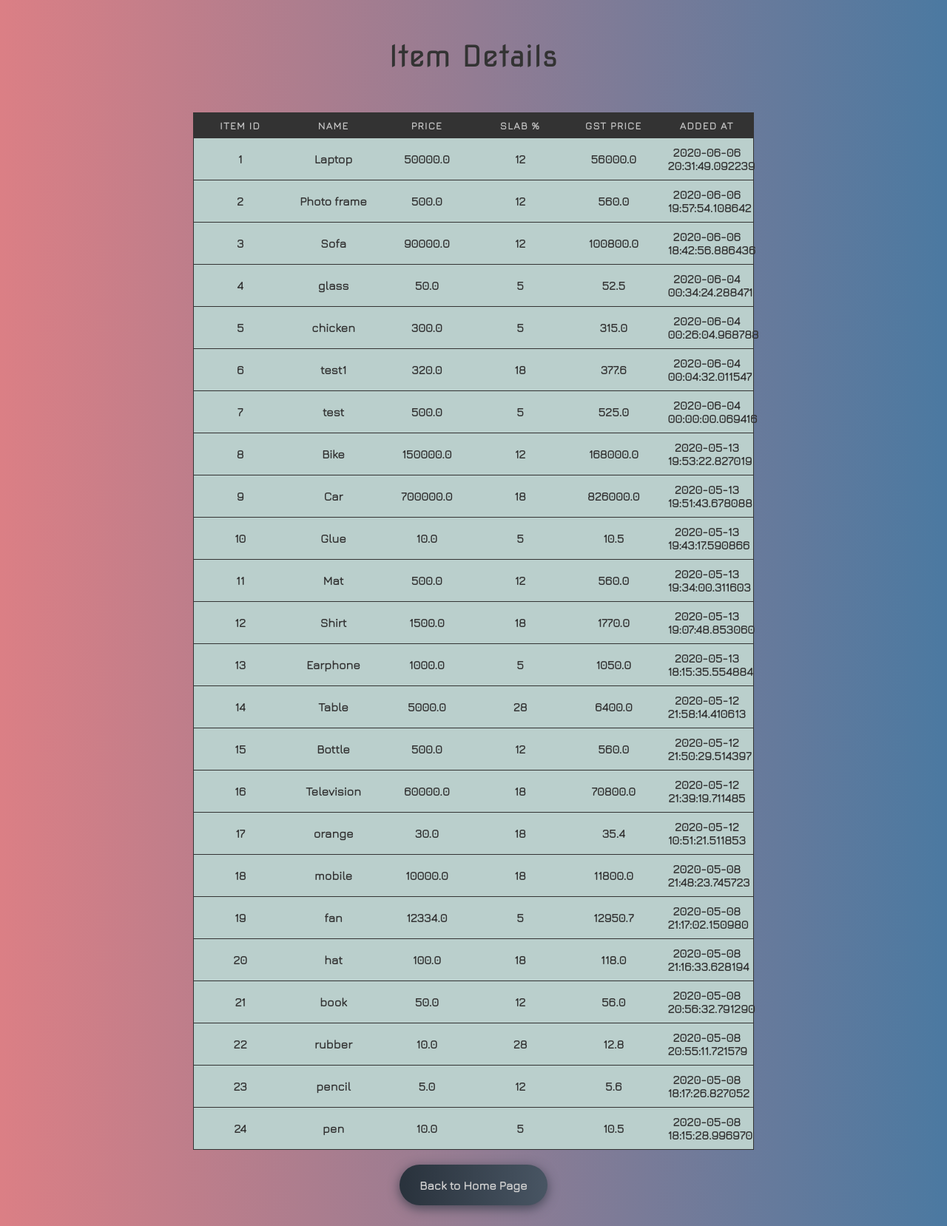
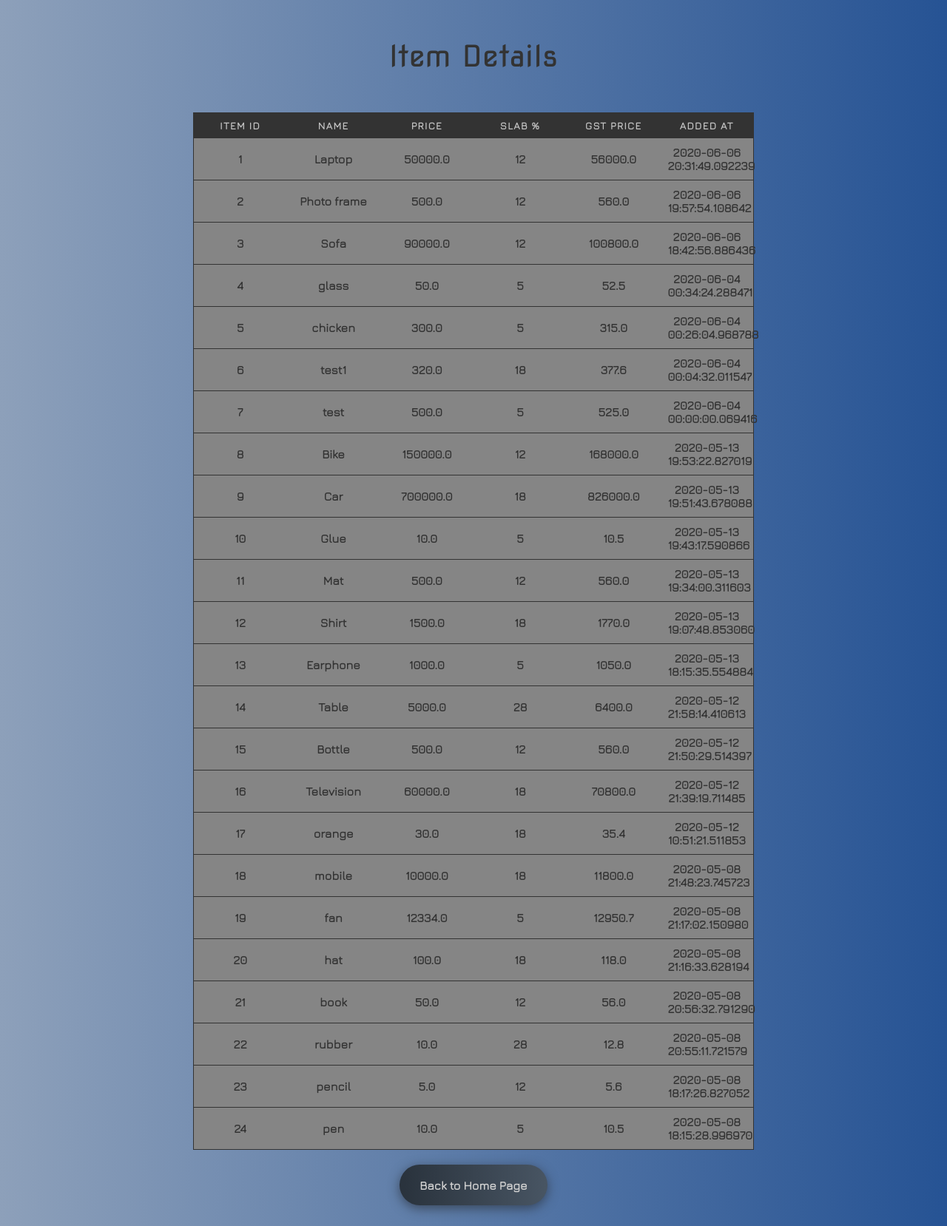
Before and after one commit to Nelson542/GST-Demonstrator, a Flask app: page /table in a window 1280 px wide. Shown: the whole page at 74% size. Run offline with Flask 2, Linux system fonts and the light colour scheme; data comes from the database, SQL or seed files in the repository.

Commit message:
changing background again

```diff
--- a/static/css/calculate.css
+++ b/static/css/calculate.css
@@ -14,9 +14,9 @@
 
 .overlay
 {
-    background: #4B79A1;
-    background: -webkit-linear-gradient(to left, #4B79A1 , #db7f85);
-    background: linear-gradient(to left, #4B79A1 , #db7f85);
+    background: #265394;
+    background: -webkit-linear-gradient(to left, #265394 , #8da0ba);
+    background: linear-gradient(to left, #265394 , #8da0ba);
     width: 30%;
     margin: 3.125rem auto 0 auto;
 }
--- a/static/css/home.css
+++ b/static/css/home.css
@@ -1,8 +1,8 @@
 .overlay
 {
-    background: #4B79A1;
-    background: -webkit-linear-gradient(to left, #4B79A1 , #db7f85);
-    background: linear-gradient(to left, #4B79A1 , #db7f85);
+    background: #265394;
+    background: -webkit-linear-gradient(to left, #265394 , #8da0ba);
+    background: linear-gradient(to left, #265394 , #8da0ba);
 }
 
 @media only screen and (max-width: 600px) {
--- a/static/css/itemdetails.css
+++ b/static/css/itemdetails.css
@@ -1,8 +1,8 @@
 .overlay
 {
-    background: #4B79A1;
-    background: -webkit-linear-gradient(to left, #4B79A1 , #db7f85);
-    background: linear-gradient(to left, #4B79A1 , #db7f85);
+    background: #265394;
+    background: -webkit-linear-gradient(to left, #265394 , #8da0ba);
+    background: linear-gradient(to left, #265394 , #8da0ba);
 }
 
 
--- a/static/css/table.css
+++ b/static/css/table.css
@@ -1,8 +1,8 @@
 .overlay
 {
-    background: #4B79A1;
-    background: -webkit-linear-gradient(to left, #4B79A1 , #db7f85);
-    background: linear-gradient(to left, #4B79A1 , #db7f85);
+    background: #265394;
+    background: -webkit-linear-gradient(to left, #265394 , #8da0ba);
+    background: linear-gradient(to left, #265394 , #8da0ba);
 }
 
 
@@ -23,7 +23,7 @@ table caption {
 }
 
 table tr {
-  background-color: #bacfcc;
+  background-color: #858585;
   border: 1px solid #333;
   padding: .35em;
 }
@@ -62,13 +62,13 @@ table th {
   }
 
   table tr {
-    border-bottom: 3px solid #ddd;
+    border-bottom: 3px solid #333;
     display: block;
     margin-bottom: .625em;
   }
 
   table td {
-    border-bottom: 1px solid #ddd;
+    border-bottom: 1px solid #c3c3c3;
     display: block;
     font-size: .8em;
     text-align: right;
```
